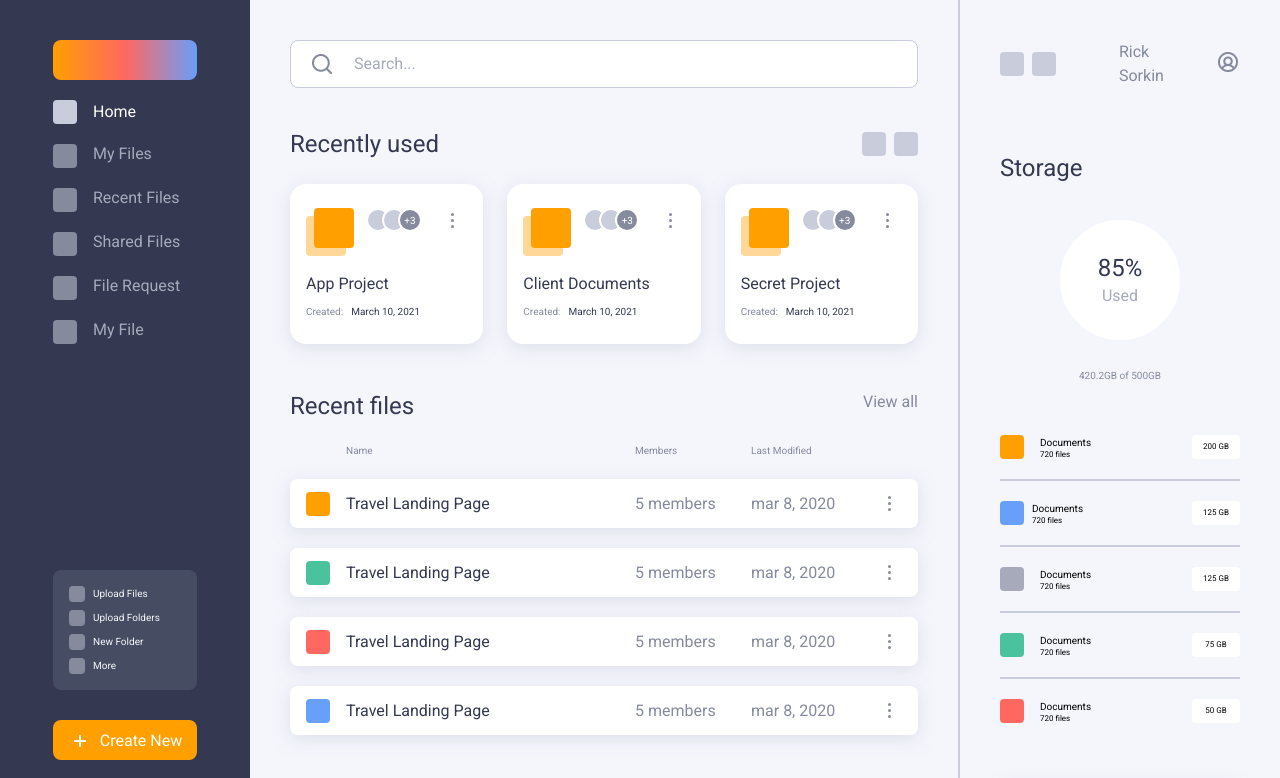
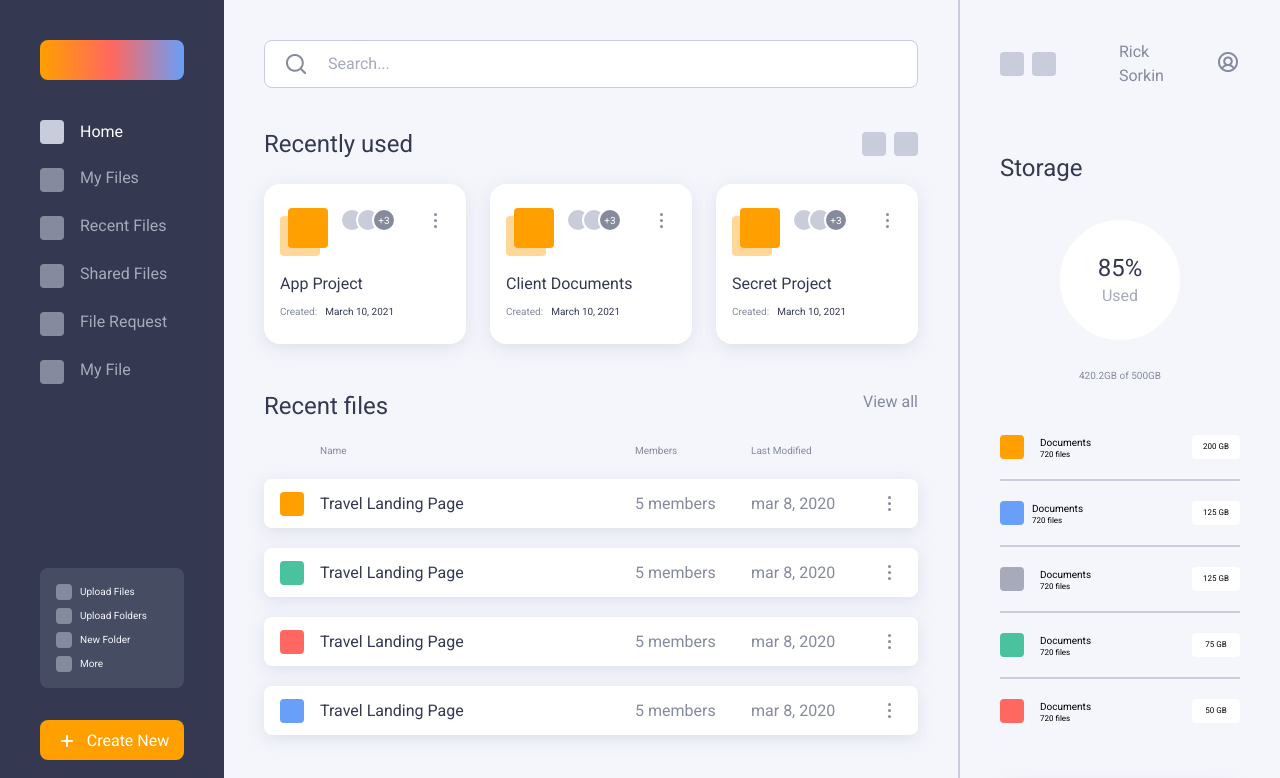
Before and after one commit to TravisKleinman/FIGMA_CHALL, a plain HTML site: page index.html in a window 1280 px wide. Shown: the top 778 px of the page. Drawn offline with Linux system fonts and the light colour scheme.

Commit message:
sroll and padding issues fixed, margin on nav bar fixed

```diff
--- a/base.css
+++ b/base.css
@@ -15,13 +15,20 @@ body {
 .root {
   display: flex;
   height: 100vh;
+  overflow-x: hidden;
 }
+
+/* .scrollbar {
+  display: flex;
+  overflow-y: auto;
+  flex: 1;
+} */
 
 .body_Layout {
   padding: 40px;
   background-color: #F5F6FC;
   flex: 1;
-  overflow-y: auto;
+  overflow-y: scroll;
   overflow-x: hidden;
 }
 
@@ -32,7 +39,7 @@ body {
 }
 
 .sideNav_Layout {
-  width: 250px;
+  width: 224px;
   background-color: #343951;
   padding: 40px;
   display: flex;
@@ -49,6 +56,8 @@ body {
   flex-flow: column;
   align-items: center;
   flex-shrink: 0;
+  overflow-y: scroll;
+  overflow-x: hidden;
 }
 
 /* Coloring styles */
@@ -177,6 +186,10 @@ body {
 .fake_atag:hover {
   text-decoration: underline;
   cursor: pointer;
+}
+
+.nav_button {
+  margin-top: 32px;
 }
 
 .button {
@@ -348,18 +361,21 @@ body {
 
 /* Side Nav Styles */
 
+.row_wrapper_top_nav {
+  display: flex;
+  flex-flow: row nowrap;
+  margin-top: 24px;
+}
 
 .topNav {
   display: flex;
   flex-flow: column;
-  gap: 20px;
   flex: 1;
 }
 
 .botNav {
   display: flex;
   flex-flow: column;
-  gap: 30px;
 }
 
 .borderBox {
@@ -398,6 +414,7 @@ body {
   width: 144px;
   background: linear-gradient(90deg, #FF9F00 0%, #FF6860 50%, #689FF8 100%);
   border-radius: 8px;
+  margin-bottom: 16px;
 }
 
 .gradient_box_right {
@@ -573,13 +590,14 @@ body {
 
 .divider_line {
   border: 1px #C8CCDB solid;
+  margin-top: 20px;
+  margin-bottom: 20px;
 }
 
 .content_area {
   display: flex;
   flex-flow: column;
   flex: 1;
-  gap: 20px;
   margin-top: 51px;
 }
 
--- a/index.html
+++ b/index.html
@@ -18,27 +18,27 @@
       <div class="sideNav_Layout">
         <div class="topNav">
           <div class="gradient_box"></div>
-          <div class="row_wrapper">
+          <div class="row_wrapper_top_nav">
             <div class="box smbox neut_grey_plus1"></div>
             <div class="body_m white_text margin_left fake_atag">Home</div>
           </div>
-          <div class="row_wrapper">
+          <div class="row_wrapper_top_nav">
             <div class="box smbox neut_grey_-1"></div>
             <div class="neut_grey_text margin_left fake_atag">My Files</div>
           </div>
-          <div class="row_wrapper">
+          <div class="row_wrapper_top_nav">
             <div class="box smbox neut_grey_-1"></div>
             <div class="neut_grey_text margin_left fake_atag">Recent Files</div>
           </div>
-          <div class="row_wrapper">
+          <div class="row_wrapper_top_nav">
             <div class="box smbox neut_grey_-1"></div>
             <div class="neut_grey_text margin_left fake_atag">Shared Files</div>
           </div>
-          <div class="row_wrapper">
+          <div class="row_wrapper_top_nav">
             <div class="box smbox neut_grey_-1"></div>
             <div class="neut_grey_text margin_left fake_atag">File Request</div>
           </div>
-          <div class="row_wrapper">
+          <div class="row_wrapper_top_nav">
             <div class="box smbox neut_grey_-1"></div>
             <div class="neut_grey_text margin_left fake_atag">My File</div>
           </div>
@@ -70,7 +70,7 @@
               </div>
             </div>
           </div>
-          <div class="centered button orange white_text">
+          <div class="nav_button centered button orange white_text">
             <div class="plus_sign_holder">
               <div class="plus_sign"></div>
               <div class="plus_sign_across"></div>
@@ -82,6 +82,7 @@
 
       <!-- MIDDLE SECTION -->
 
+      <!-- <div class="scrollbar"> -->
       <div class="body_Layout">
         <div class="searchBar">
           <div class="searchBox bckg_white body_r neut_grey_text">
@@ -474,6 +475,7 @@
           </div>
         </div>
       </div>
+      <!-- </div> -->
 
       <!-- end root -->
     </div>
```
